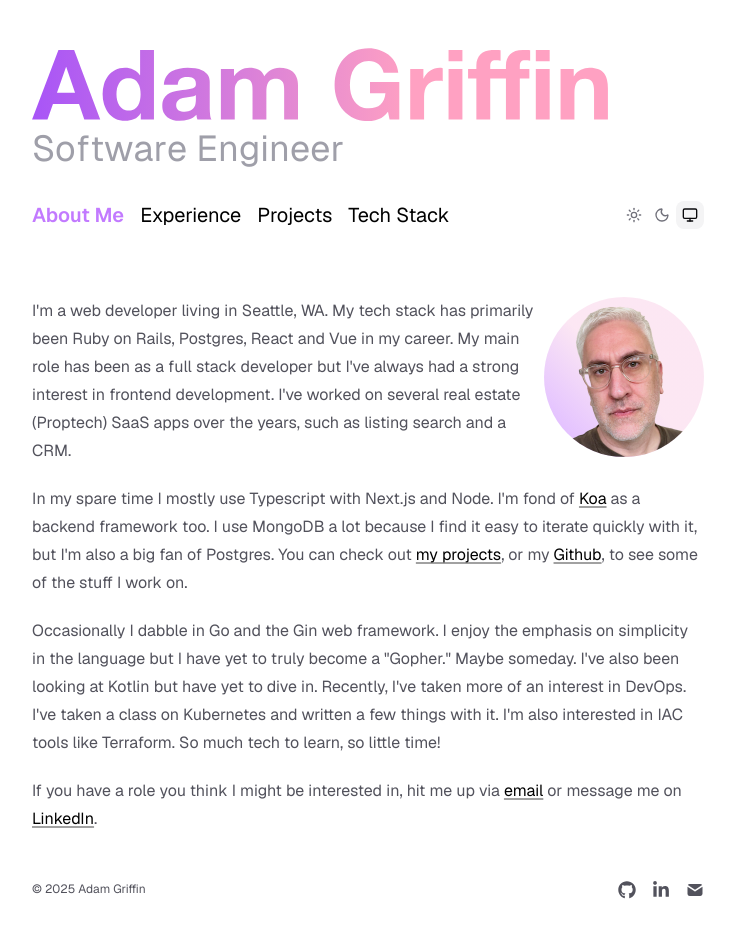
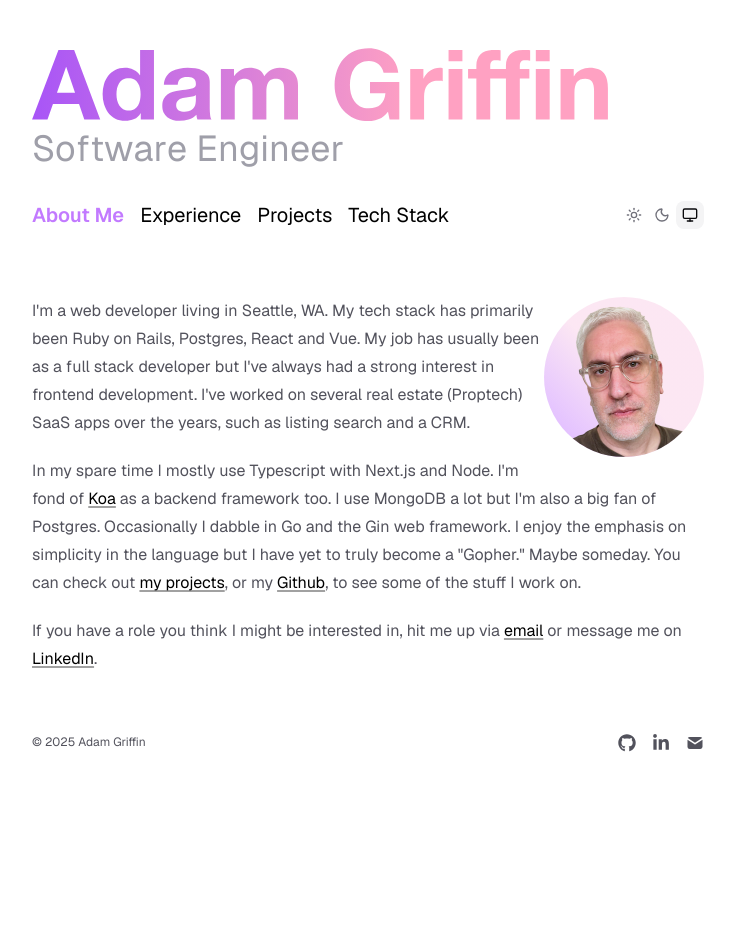
Before and after one commit to adamwgriffin/portfolio, a Next.js app: page / in a window 1280 px wide. Shown: the top 936 px of the page, without its empty margins (272-1007 px from the left). After the commit the page ends 800 px from the top, so only its background shows below. Built offline with nearby package versions, Linux system fonts and the light colour scheme.

Commit message:
Edited the front page

```diff
--- a/app/page.tsx
+++ b/app/page.tsx
@@ -17,11 +17,11 @@ export default function Page() {
       />
       <p>
         I&apos;m a web developer living in Seattle, WA. My tech stack has
-        primarily been Ruby on Rails, Postgres, React and Vue in my career. My
-        main role has been as a full stack developer but I&apos;ve always had a
-        strong interest in frontend development. I&apos;ve worked on several
-        real estate (Proptech) SaaS apps over the years, such as listing search
-        and a CRM.
+        primarily been Ruby on Rails, Postgres, React and Vue. My job has
+        usually been as a full stack developer but I&apos;ve always had a strong
+        interest in frontend development. I&apos;ve worked on several real
+        estate (Proptech) SaaS apps over the years, such as listing search and a
+        CRM.
       </p>
       <p>
         In my spare time I mostly use Typescript with Next.js and Node. I&apos;m
@@ -29,22 +29,15 @@ export default function Page() {
         <a href="https://koajs.com/#introduction" target="_blank">
           Koa
         </a>{" "}
-        as a backend framework too. I use MongoDB a lot because I find it easy
-        to iterate quickly with it, but I&apos;m also a big fan of Postgres. You
-        can check out <Link href="/projects">my projects</Link>, or my{" "}
+        as a backend framework too. I use MongoDB a lot but I&apos;m also a big
+        fan of Postgres. Occasionally I dabble in Go and the Gin web framework.
+        I enjoy the emphasis on simplicity in the language but I have yet to
+        truly become a &quot;Gopher.&quot; Maybe someday. You can check out{" "}
+        <Link href="/projects">my projects</Link>, or my{" "}
         <a href={socialLinks.github} target="_blank" rel="noopener noreferrer">
           Github
         </a>
         , to see some of the stuff I work on.
-      </p>
-      <p>
-        Occasionally I dabble in Go and the Gin web framework. I enjoy the
-        emphasis on simplicity in the language but I have yet to truly become a
-        &quot;Gopher.&quot; Maybe someday. I&apos;ve also been looking at Kotlin
-        but have yet to dive in. Recently, I&apos;ve taken more of an interest
-        in DevOps. I&apos;ve taken a class on Kubernetes and written a few
-        things with it. I&apos;m also interested in IAC tools like Terraform. So
-        much tech to learn, so little time!
       </p>
       <p>
         If you have a role you think I might be interested in, hit me up via{" "}
```
